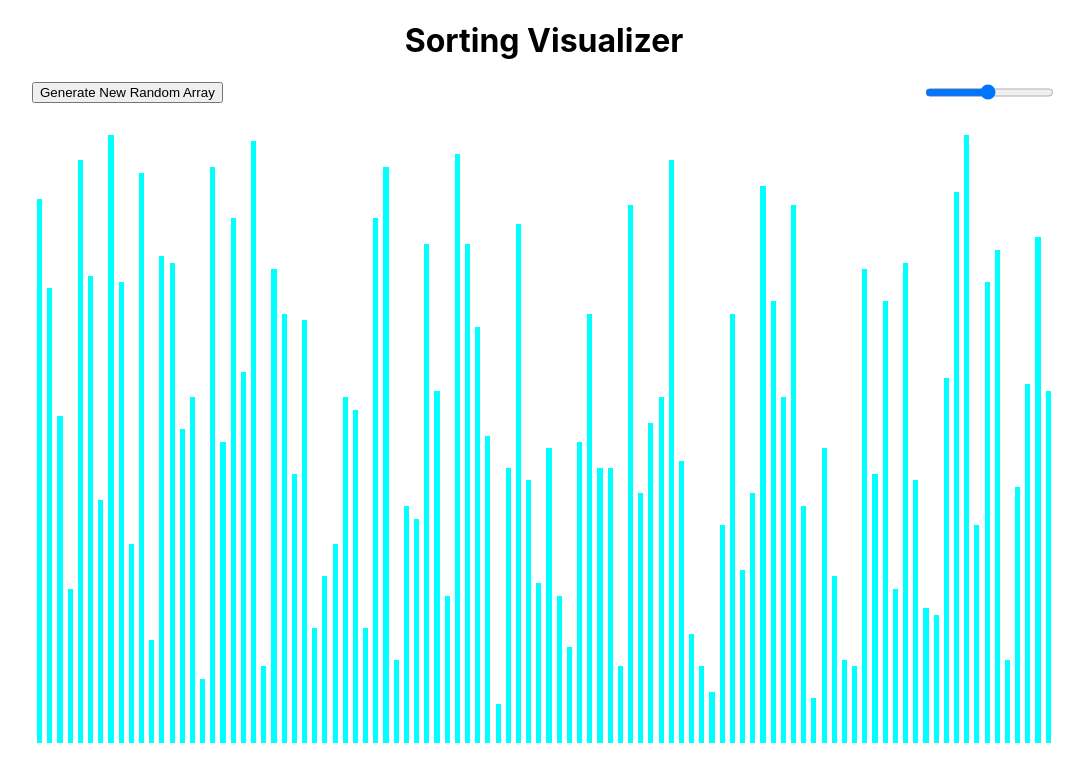
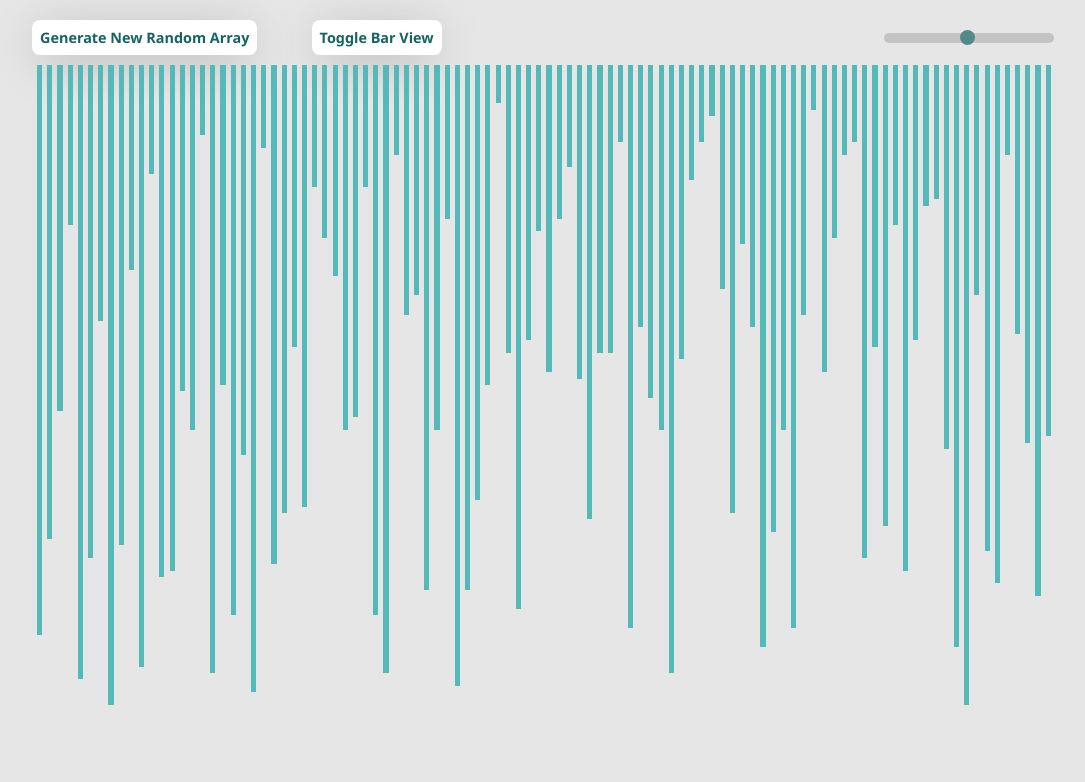
Before and after one commit to iamabhi898/sorting-visualizer, a React (Create React App) app: page / in a window 1280 px wide. Shown: the top 782 px of the page, without its empty margins (96-1181 px from the left). Built offline with nearby package versions, Linux system fonts and the light colour scheme.

Commit message:
toggle bar view - added & UI improved

```diff
--- a/src/SortingVisualizer/SortingVisualizer.css
+++ b/src/SortingVisualizer/SortingVisualizer.css
@@ -5,22 +5,107 @@
     flex-direction: column;
 }
 
+.inputsWrapper {
+    margin-top: 20px;
+    width: 80vw;
+    display: flex;
+    justify-content: space-between;
+    align-items: center;
+}
+
+.upperButtonWrapper {
+    display: flex;
+    justify-content: space-between;
+    align-items: center;
+    width: 40%;
+}
+
+.button {
+    background-color: white;
+    color: #136462;
+    font-weight: 600;
+    font-family:'Segoe UI', Tahoma, Geneva, Verdana, sans-serif;
+    font-size: 0.9rem;
+    border: 0px;
+    border-radius: 8px;
+    padding: 8px;
+    cursor: pointer;
+    /* for shadow */
+    -webkit-box-shadow: 0px 8px 49px -9px rgba(0,0,0,0.38);
+    -moz-box-shadow: 0px 8px 49px -9px rgba(0,0,0,0.38);
+    box-shadow: 0px 8px 49px -9px rgba(0,0,0,0.38);
+}
+
+.button:hover {
+    background-color: rgb(240, 240, 240);
+}
+
+.button:active {
+    transform: translateY(2px);
+}
+
+#slider {
+    -webkit-appearance: none;
+    width: 170px;
+    height: 10px;
+    border-radius: 5px;
+    background: #b5b5b5;
+    opacity: 0.7;
+    -webkit-transition: .2s;
+    transition: opacity .2s;
+}
+
+#slider::-webkit-slider-thumb {
+    -webkit-appearance: none;
+    appearance: none;
+    width: 15px;
+    height: 15px;
+    border-radius: 50%;
+    background: #136462;
+    cursor: pointer;
+}
+
+#slider::-moz-range-thumb {
+    width: 15px;
+    height: 15px;
+    border-radius: 50%;
+    background: #136462;
+    cursor: pointer;
+}
+
 .barsWrapper {
     height: 80vh;
     width: 80vw;
+    margin: 10px;
+    font-size: 1.5rem;
+    color: white;
     /* background-color: lightcoral; */
     display: flex;
     justify-content: space-evenly;
-    align-items: flex-end;
 }
 
 .bar {
-    background-color: aqua;
-    font-size: 12px;
+    background-color: #54BAB9;
+    font-style: italic;
+    display: flex;
+    justify-content: center;
 }
 
-.inputsWrapper {
-    display: flex;
-    justify-content: space-between;
-    width: 80vw;;
+@media only screen and (max-width: 1000px) {
+    .upperButtonWrapper {
+        width: 50%;
+    }
 }
+
+@media only screen and (max-width: 600px) {
+    .barsWrapper {
+        width: 92vw;
+        font-size: 1rem;
+    }
+    .inputsWrapper {
+        width: 92vw;
+    }
+    .upperButtonWrapper {
+        width: 60%;
+    }
+}
--- a/src/SortingVisualizer/SortingVisualizer.jsx
+++ b/src/SortingVisualizer/SortingVisualizer.jsx
@@ -10,6 +10,8 @@ function SortingVisualizer() {
     useState(false);
   // number of bars
   const [numOfBars, setNumOfBars] = useState(100);
+  // flex-start||end - toggle bars position
+  const [bottomUp, setBottomUp] = useState(true);
 
   // GENERATE NEW RANDOM ARRAY LOGIC :::
   // similar to componentDidMount & componentDidUpdate
@@ -24,18 +26,33 @@ function SortingVisualizer() {
   function generateRandomArr(n) {
     const temp = [];
     for (let i = 0; i < n; i++) {
-      temp.push(randomNumberInRange(5, 95));
+      temp.push(randomNumberInRange(5, 100));
     }
     setArr(temp);
   }
 
+  // TOGGLE BAR VIEW - BOTTOM-UP or TOP-DOWN :::
+  function toggleBarView() {
+    setBottomUp(!bottomUp);
+  }
+
   return (
     <div className="svWrapper">
-      <h1>Sorting Visualizer</h1>
       <div className="inputsWrapper">
-        <button onClick={toggleSetHandlerGenerateRandomArray}>
-          Generate New Random Array
-        </button>
+        <div className="upperButtonWrapper">
+          {/* BUTTON ::: GENERATE NEW RANDOM ARRAY */}
+          <button
+            className="button uppperBtn"
+            onClick={toggleSetHandlerGenerateRandomArray}
+          >
+            Generate New Random Array
+          </button>
+          {/* BUTTON ::: TOGGLE BAR VIEW */}
+          <button className="button uppperBtn" onClick={toggleBarView}>
+            Toggle Bar View
+          </button>
+          {/* SLIDER ::: NUMBER OF BARS */}
+        </div>
         <input
           type="range"
           id="slider"
@@ -47,7 +64,12 @@ function SortingVisualizer() {
           }}
         />
       </div>
-      <div className="barsWrapper">
+      {/* CONTAINER ::: BARS */}
+      <div
+        className="barsWrapper"
+        style={{ alignItems: "flex-" + (bottomUp ? "start" : "end") }}
+      >
+        {/* BARS  */}
         {arr.map((num, key) => {
           let wid = (100 * 1.0) / ((2 * arr.length + 1) * 1.0);
           return (
@@ -56,7 +78,7 @@ function SortingVisualizer() {
               key={key}
               style={{ height: num + "%", width: wid + "%" }}
             >
-              {/* {num} */}
+              {numOfBars <= 15 ? num : null}
             </div>
           );
         })}
--- a/src/index.css
+++ b/src/index.css
@@ -1,5 +1,6 @@
 body {
   margin: 0;
+  background-color: rgb(230, 230, 230);
   font-family: -apple-system, BlinkMacSystemFont, 'Segoe UI', 'Roboto', 'Oxygen',
     'Ubuntu', 'Cantarell', 'Fira Sans', 'Droid Sans', 'Helvetica Neue',
     sans-serif;
```
